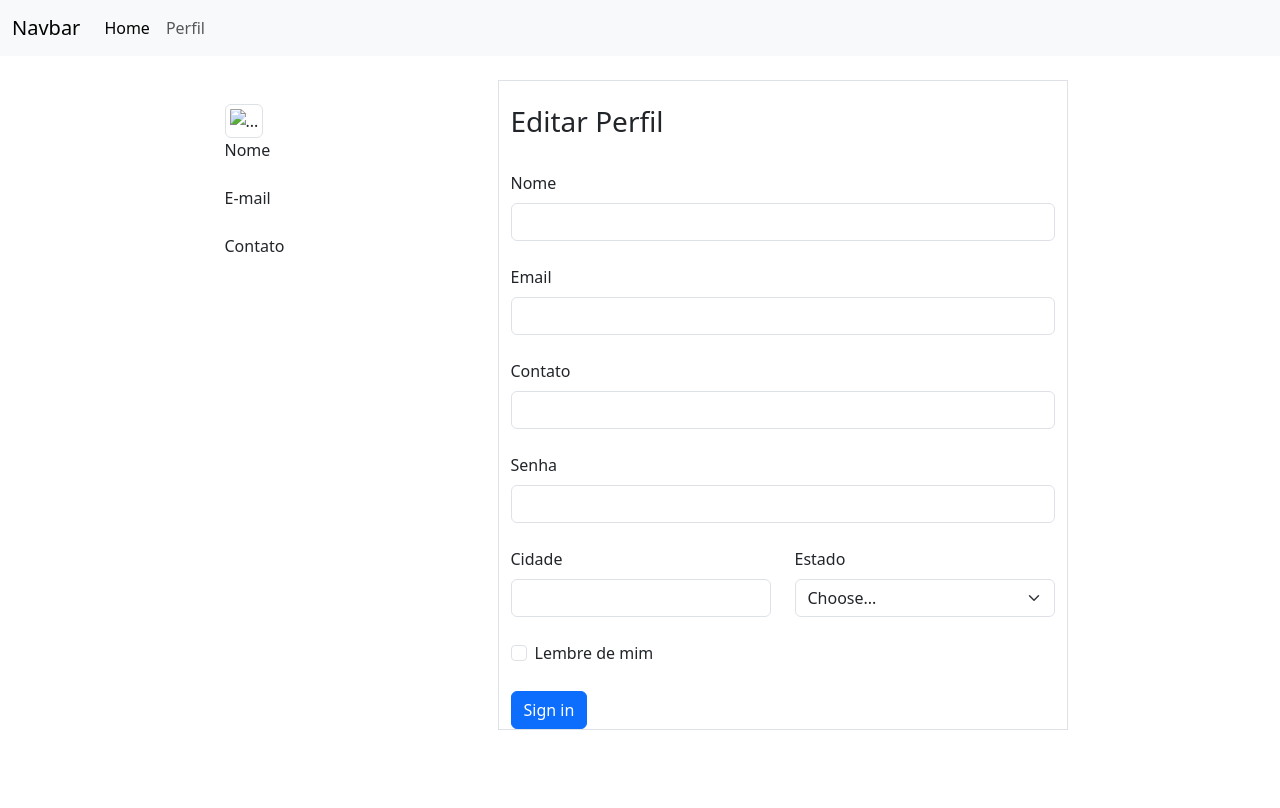
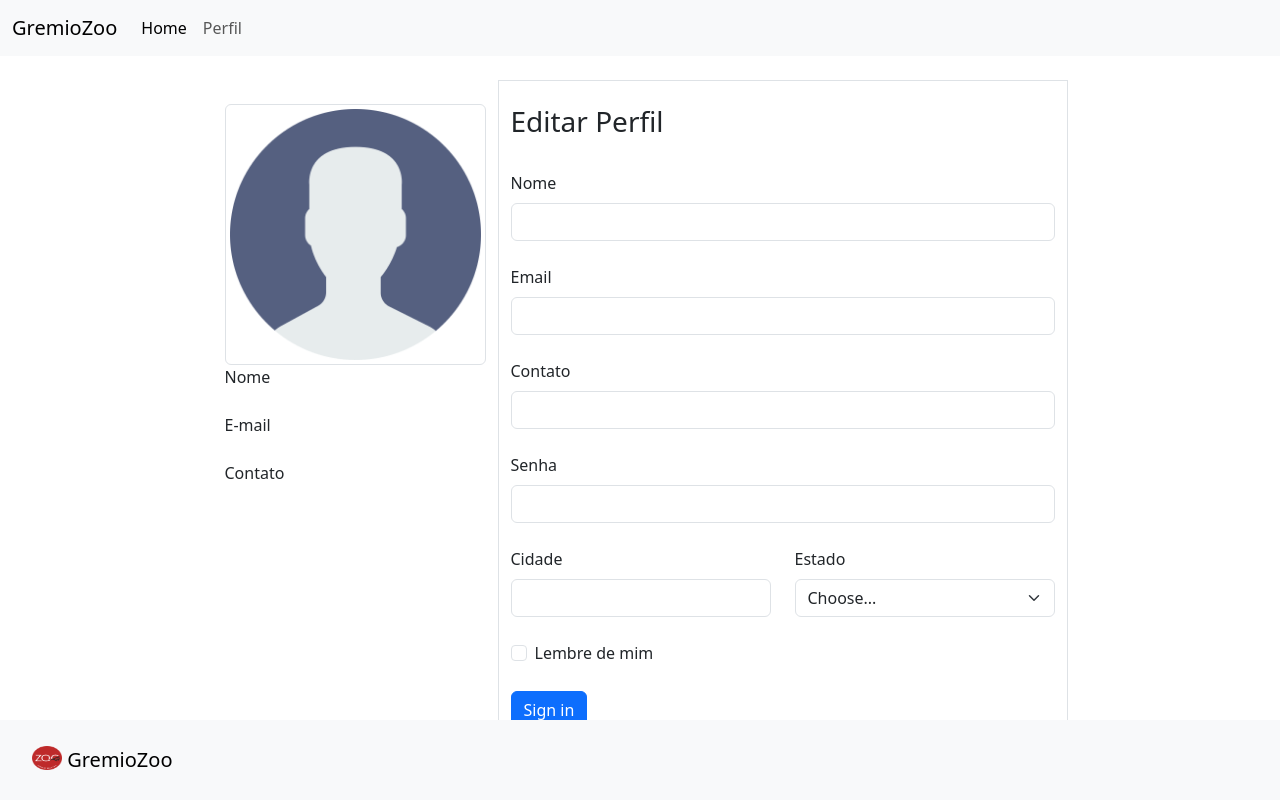
Before and after one commit to NGowacki/ExercicioBootstrap, a plain HTML site: page perfil.html in a window 1280 px wide. Drawn offline with nearby package versions, Linux system fonts and the light colour scheme.

Commit message:
Site pronto

```diff
--- a/perfil.html
+++ b/perfil.html
@@ -4,7 +4,7 @@
     <meta charset="UTF-8">
     <meta name="viewport" content="width=device-width, initial-scale=1.0">
     <link href="https://cdn.jsdelivr.net/npm/bootstrap@5.3.3/dist/css/bootstrap.min.css" rel="stylesheet" integrity="sha384-QWTKZyjpPEjISv5WaRU9OFeRpok6YctnYmDr5pNlyT2bRjXh0JMhjY6hW+ALEwIH" crossorigin="anonymous">
-    <link rel="stylesheet" href="css/estilo.css">
+    <link rel="stylesheet" href="css/style.css">
     <title>Home</title>
     <style>
         .col p {
@@ -15,14 +15,14 @@
 <body>
     <nav class="navbar navbar-expand-lg navbar-light bg-light">
       <div class="container-fluid">
-          <a class="navbar-brand" href="#">Navbar</a>
+        <a class="navbar-brand" href="#">GremioZoo</a>
         <button class="navbar-toggler" type="button" data-bs-toggle="collapse" data-bs-target="#navbarNavAltMarkup" aria-controls="navbarNavAltMarkup" aria-expanded="false" aria-label="Toggle navigation">
           <span class="navbar-toggler-icon"></span>
         </button>
         <div class="collapse navbar-collapse" id="navbarNavAltMarkup">
           <div class="navbar-nav">
             <a class="nav-link active" aria-current="page" href="index.html">Home</a>
-              <a class="nav-link" href="#">Perfil</a>
+            <a class="nav-link" href="perfil.html">Perfil</a>
           </div>
         </div>
       </div>
@@ -32,7 +32,7 @@
 
       <div class="container d-flex justify-content-center">
         <div class="row row-cols-1 row-cols-sm-2 row-cols-md-4 justify-content-center">
-          <div class="col"><img src="user.png" class="img-thumbnail" alt="...">
+          <div class="col"><img src="img/perfil.png" class="img-thumbnail" alt="...">
             <p>Nome</p>
             <br>
             <p>E-mail</p>
@@ -86,6 +86,16 @@
 
         </div>
       </div>
+      <br><br><br><br>
+
+      <nav class="navbar navbar-light bg-light" id="footer">
+        <div class="container-fluid">
+          <a class="navbar-brand" href="#">
+            <img src="img/logo.png" alt="" width="30" height="24" class="d-inline-block align-text-top">
+            GremioZoo
+          </a>
+        </div>
+      </nav>
 
     <script src="https://cdn.jsdelivr.net/npm/bootstrap@5.3.3/dist/js/bootstrap.bundle.min.js" integrity="sha384-YvpcrYf0tY3lHB60NNkmXc5s9fDVZLESaAA55NDzOxhy9GkcIdslK1eN7N6jIeHz" crossorigin="anonymous"></script>
 </body>
```
Also changed, not shown: index.html (+1 -1 lines), img/perfil.png (added). Lines whose indentation alone changed are shown as unchanged.
